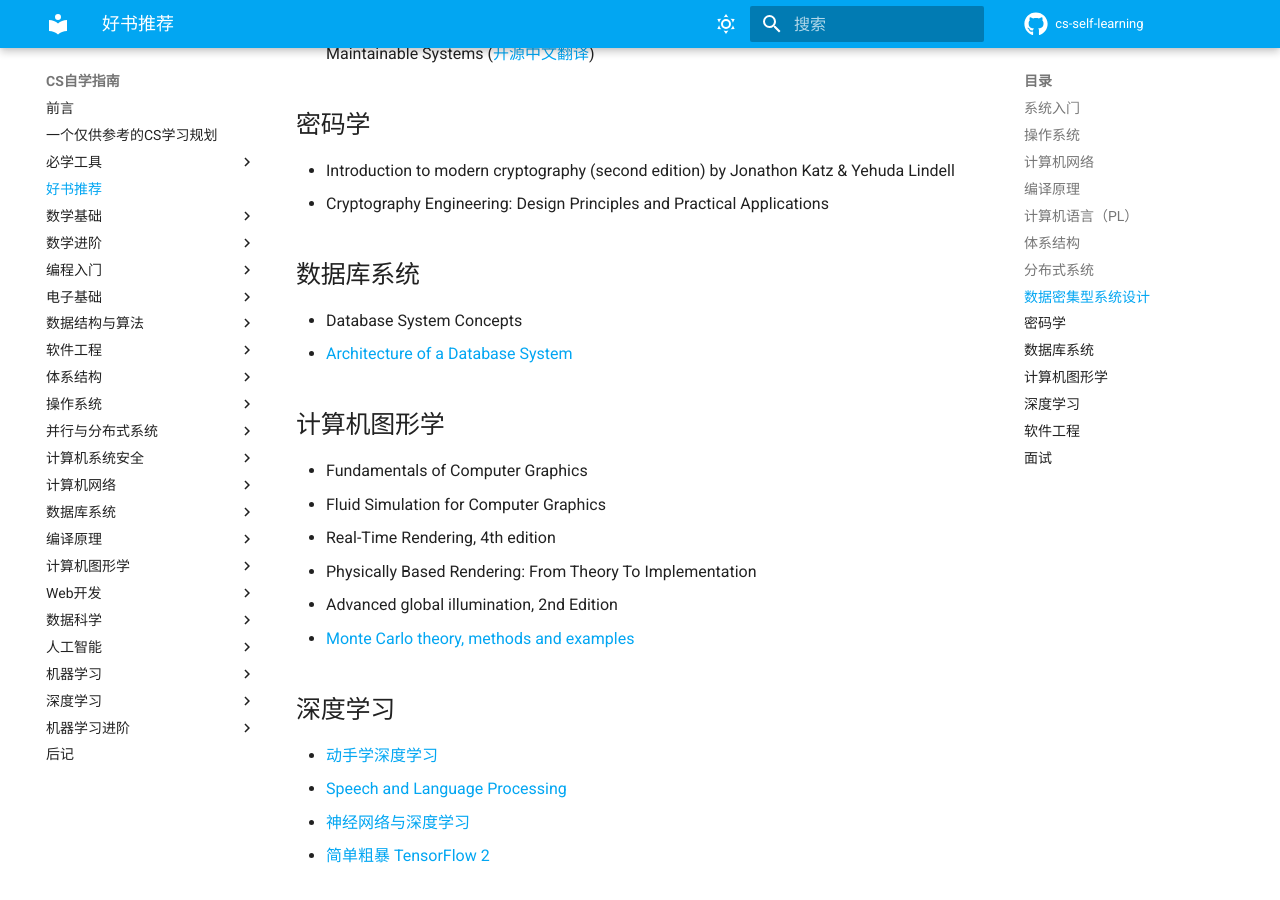
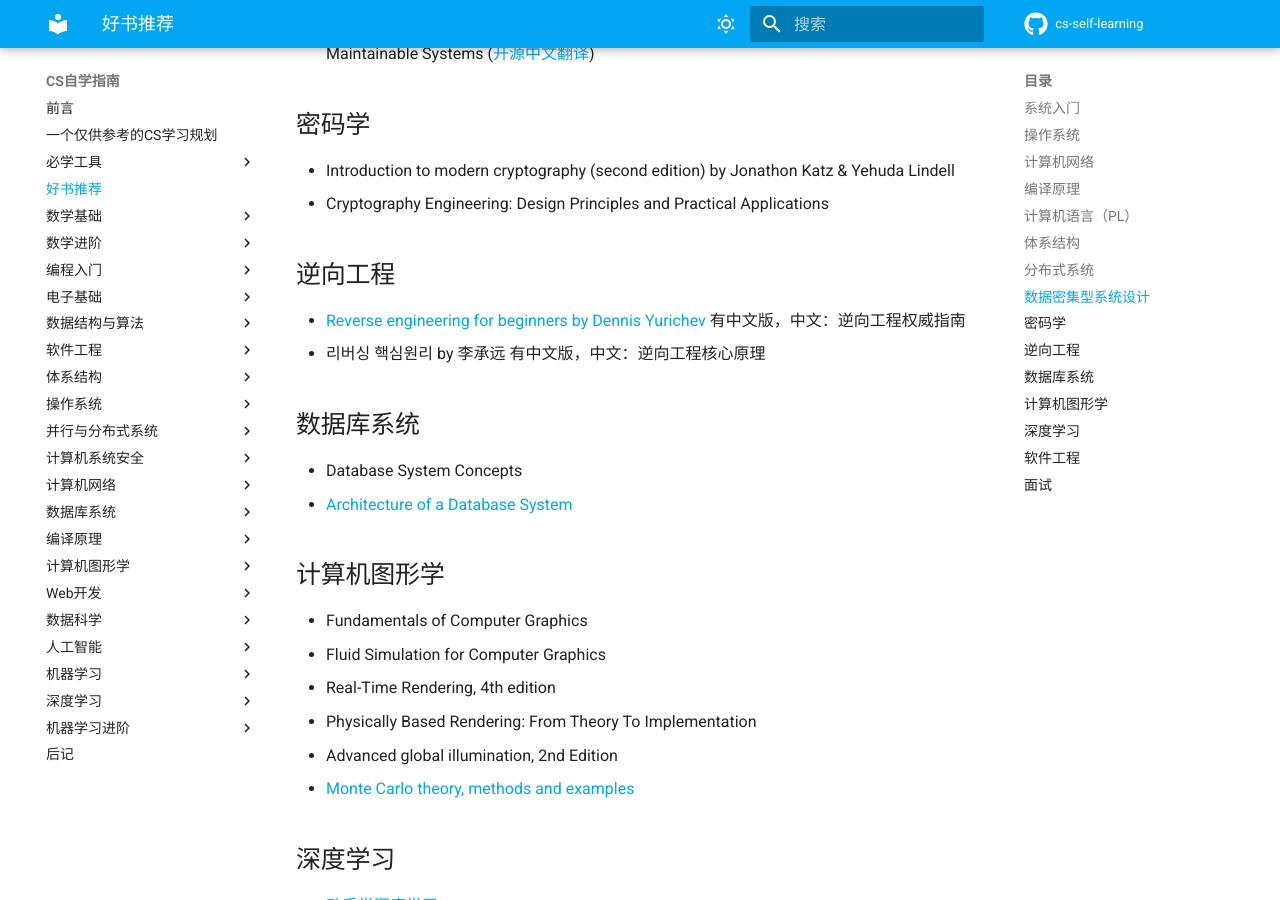
Before and after one commit to PKUFlyingPig/cs-self-learning, an MkDocs documentation site: the page built from docs/好书推荐.md, in a window 1280 px wide and 900 px high, scrolled down 1660 px. Built offline with MkDocs 1.6.1 and Material for MkDocs 9.7.7, drawn with Linux system fonts in a browser that asks for light colours; comment, search, counter and statistics services are not loaded.

Commit message:
Add books for Reverse Engineering
《逆向工程权威指南》
《逆向工程核心原理》

```diff
--- a/docs/好书推荐.md
+++ b/docs/好书推荐.md
@@ -55,6 +55,10 @@
 - Introduction to modern cryptography (second edition) by Jonathon Katz & Yehuda Lindell
 - Cryptography Engineering: Design Principles and Practical Applications
 
+## 逆向工程
+
+- [Reverse engineering for beginners by Dennis Yurichev](https://beginners.re/) 有中文版，中文：逆向工程权威指南
+- 리버싱 핵심원리 by 李承远 有中文版，中文：逆向工程核心原理
 ## 数据库系统
 
 - Database System Concepts
```
